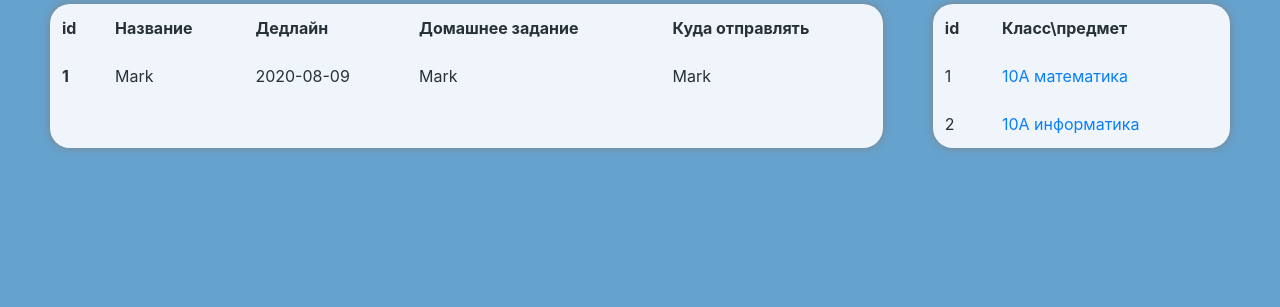
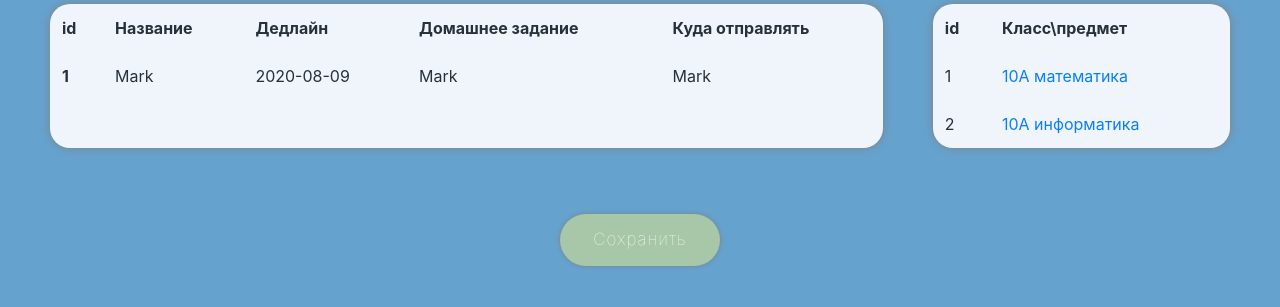
Before and after one commit to TimurTimergalin/EDUde, a Flask app: template templates/dashboard_of_student.html in a window 1280 px wide. Shown: the part 135-442 px from the top of the page. Run offline with Flask 2, Linux system fonts and the light colour scheme; the template is opened without the code that fills it, so the values that code supplies are empty; some libraries are stand-ins or nearby versions.

Commit message:
Доработано чуточку

```diff
--- a/templates/base_dashboard.html
+++ b/templates/base_dashboard.html
@@ -37,5 +37,8 @@
     {% block study %}{% endblock %}
 </table>
 </div>
+<div class="submt container">
+    <button type="submit" class="btn save">Сохранить</button>
+</div>
 </body>
 {% endblock %}
```
